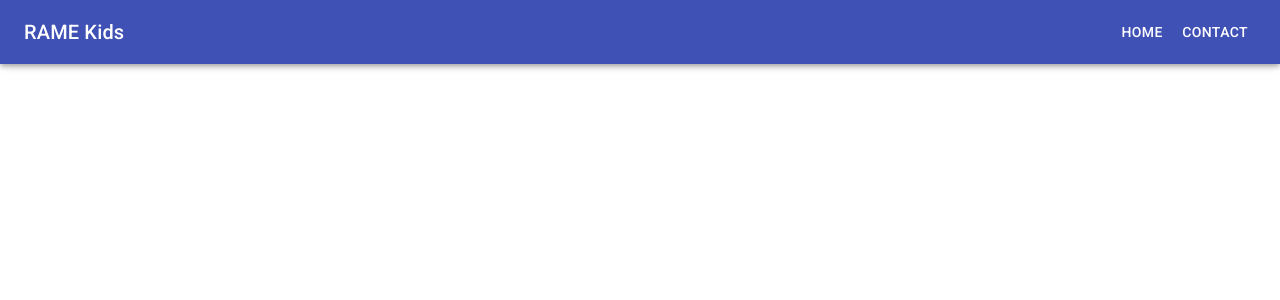
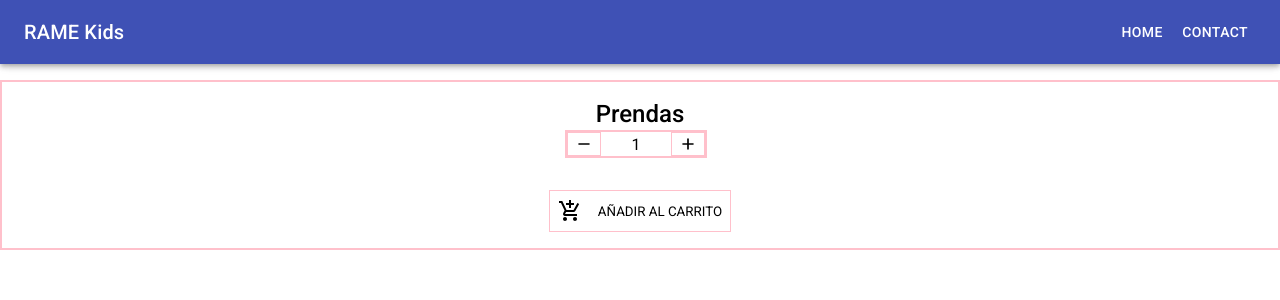
Before and after one commit to alexanderkupersmid/E-commerce-kupersmid, a React (Create React App) app: page / in a window 1280 px wide. Shown: the top 300 px of the page. Built offline with nearby package versions, Linux system fonts and the light colour scheme.

Commit message:
correccion de archivos

```diff
--- a/src/App.jsx
+++ b/src/App.jsx
@@ -1,5 +1,6 @@
 import React from 'react';
-import NavBar from './components/Navbar/NavBar';
+import {ItemListContainer} from './components/ItemList/ItemListContainer';
+import NavBar from './components/NavBar/NavBar';
 import {ThemeProvider} from '@material-ui/core/styles';
 import theme from './themes/temaconfiguracion';
 
@@ -7,6 +8,7 @@ function App() {
   return (
     <ThemeProvider>
       <NavBar/>
+      <ItemListContainer greeting="Prendas"/>
     </ThemeProvider>
 
   )
```
